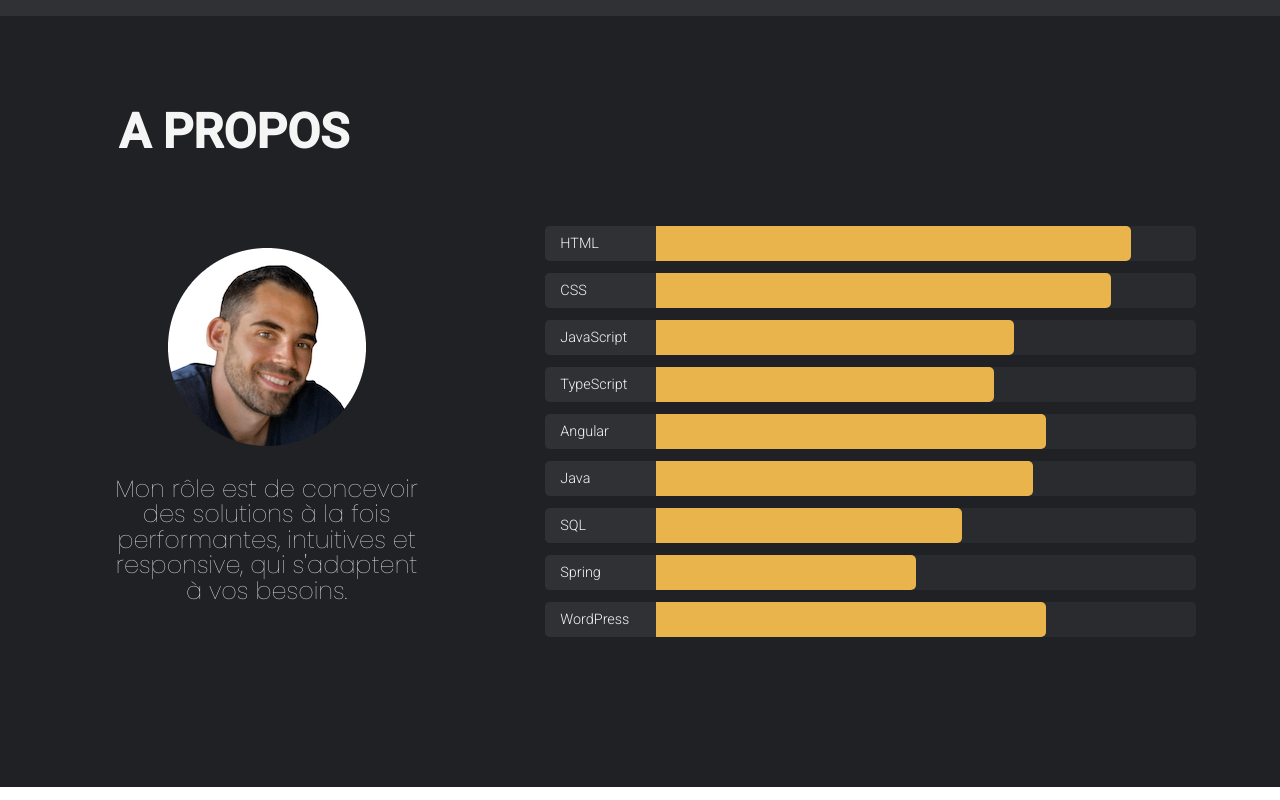
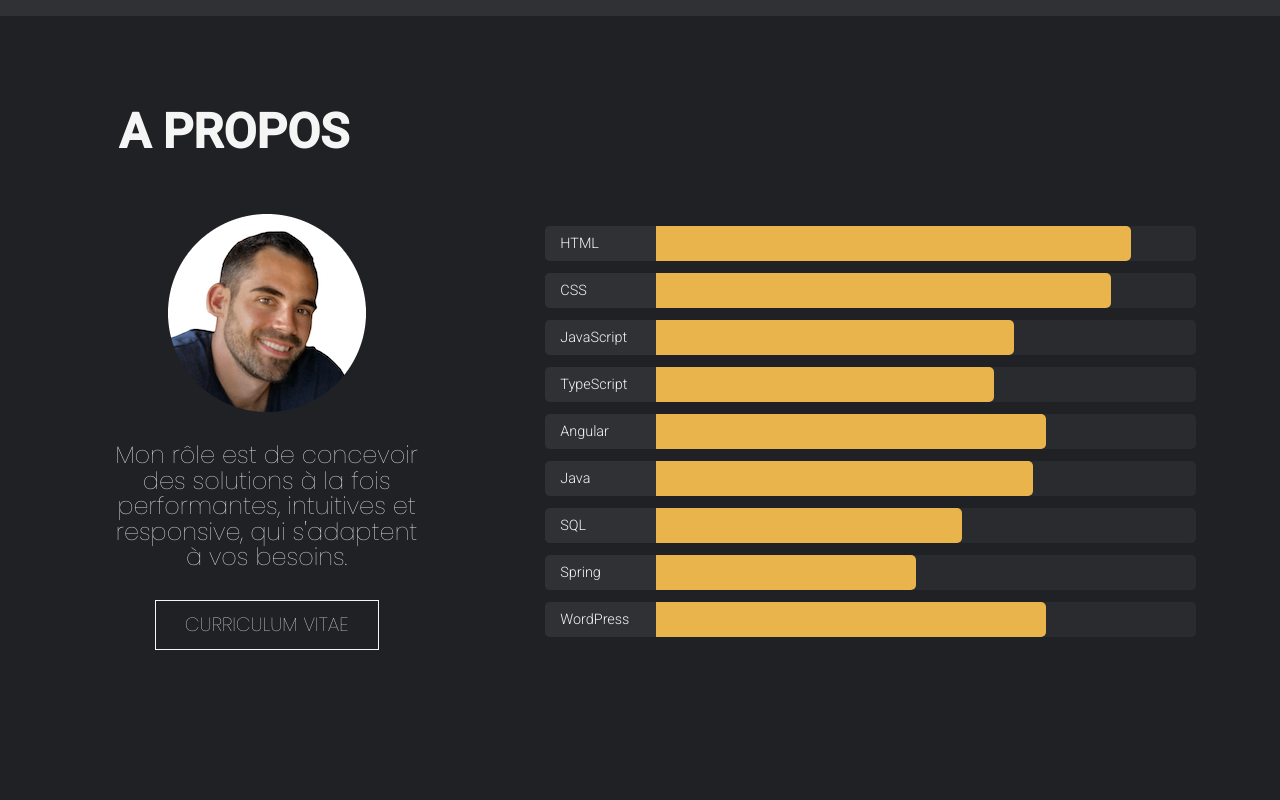
Before and after one commit to VianneyAccart/Angular-Portfolio, an Angular app: page / in a window 1280 px wide. Shown: the part 868-1668 px from the top of the page. Built offline with nearby package versions, Linux system fonts and the light colour scheme.

Commit message:
add curriculum vitae

```diff
--- a/src/app/about/about.component.css
+++ b/src/app/about/about.component.css
@@ -18,7 +18,7 @@ h3 {
 .intro {
   font-size: 1.5rem;
   font-weight: 100;
-  margin: 30px 0 0;
+  margin: 30px 0;
   padding: 0 6rem;
   line-height: 1.6rem;
 }
@@ -47,6 +47,21 @@ h3 {
   border-top-right-radius: 5px;
 }
 
+.myButton {
+  width: 14rem;
+  height: 50px;
+  border: solid 1px whitesmoke;
+  background-color: transparent;
+  color: whitesmoke;
+  font-weight: 100;
+  font-size: 1.2rem;
+}
+
+.myButton:hover {
+  border: solid 1px #e9b44b;
+  color: #e9b44b;
+}
+
 @media screen and (max-width: 1200px) {
   section {
     padding-bottom: 75px;
@@ -71,4 +86,8 @@ h3 {
     padding: 10px;
     width: 24%;
   }
+
+  .col-11 {
+    margin-top: 30px;
+  }
 }
--- a/src/app/about/about.component.html
+++ b/src/app/about/about.component.html
@@ -6,10 +6,9 @@
     </div>
     <div class="row d-flex justify-content-center">
         <div class="col-xl-5 col-md-10 col-11 flex-column d-flex justify-content-center align-items-center">
-            <img src="/assets/img/portrait-vianney-accart.png" alt="Un portrait de Vianney Accart">
-            <p class="text-center intro">Mon rôle est de concevoir des solutions à la fois performantes, intuitives et
-                responsive, qui s'adaptent à vos
-                besoins.</p>
+            <img [src]="portrait" alt="Un portrait de Vianney Accart">
+            <p class="text-center intro">{{intro}}</p>
+            <a [href]="curriculum" target="_blank" rel="noopener noreferrer"><button class="myButton">CURRICULUM VITAE</button></a>
         </div>
         <div class="col-xl-7 col-md-9 col-11">
             <div class="progress">
--- a/src/app/about/about.component.ts
+++ b/src/app/about/about.component.ts
@@ -3,7 +3,18 @@ import { Component } from '@angular/core';
 @Component({
   selector: 'app-about',
   templateUrl: './about.component.html',
-  styleUrls: ['./about.component.css']
+  styleUrls: ['./about.component.css'],
 })
 export class AboutComponent {
+  portrait: string;
+  curriculum: string;
+  intro: string;
+
+  constructor() {
+    this.portrait = '/assets/img/portrait-vianney-accart.png';
+    this.curriculum =
+      '/assets/download/cv-vianney-accart-developpeur-web-full-stack.pdf';
+    this.intro =
+      "Mon rôle est de concevoir des solutions à la fois performantes, intuitives et responsive, qui s'adaptent à vos besoins.";
+  }
 }
```
Also changed, not shown: 1 other file (tests, documents, lock files or other folders).
